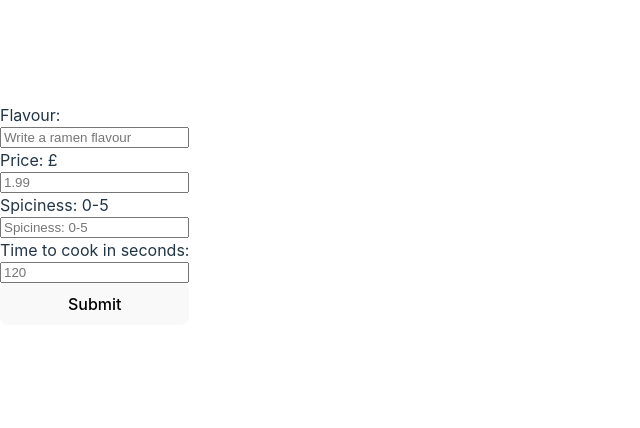
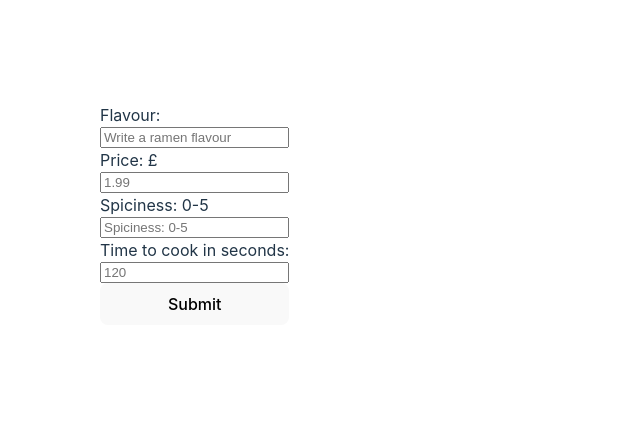
Before and after one commit to Adlam4002/render-demo, a website built with Vite: page client/index.html in a window 1280 px wide. Shown: the part 186-614 px from the top of the page, without its empty margins (0-640 px from the left). Built offline with nearby package versions, Linux system fonts and the light colour scheme; no server answers.

Commit message:
added some padding

```diff
--- a/client/index.html
+++ b/client/index.html
@@ -9,7 +9,6 @@
     <title>Deploying on Render</title>
   </head>
   <body>
-    <div class="form-box">
     <form id="ramen-form">
       <label for="flavour">Flavour:</label>
       <input
@@ -45,7 +44,6 @@
       />
       <button type="submit">Submit</button>
     </form>
-    </div>
     <div id="ramen-list"></div>
   </body>
 </html>
--- a/client/style.css
+++ b/client/style.css
@@ -24,7 +24,7 @@
 #ramen-form {
   display: flex;
   flex-direction: column;
-  width: 25% vw;
+  padding: 100px;
 }
 body {
   margin: 0;
```
Lines whose indentation alone changed are shown as unchanged.
